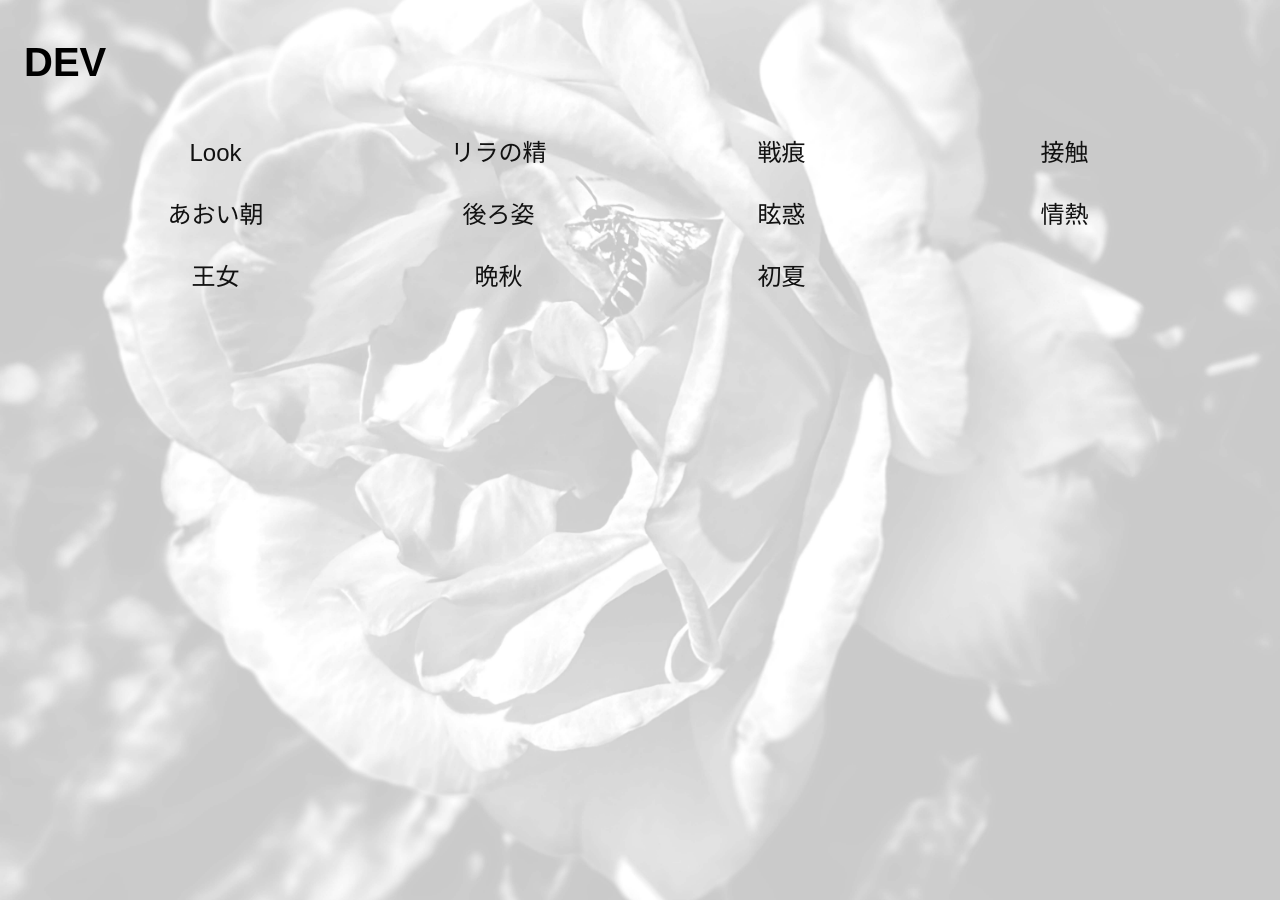
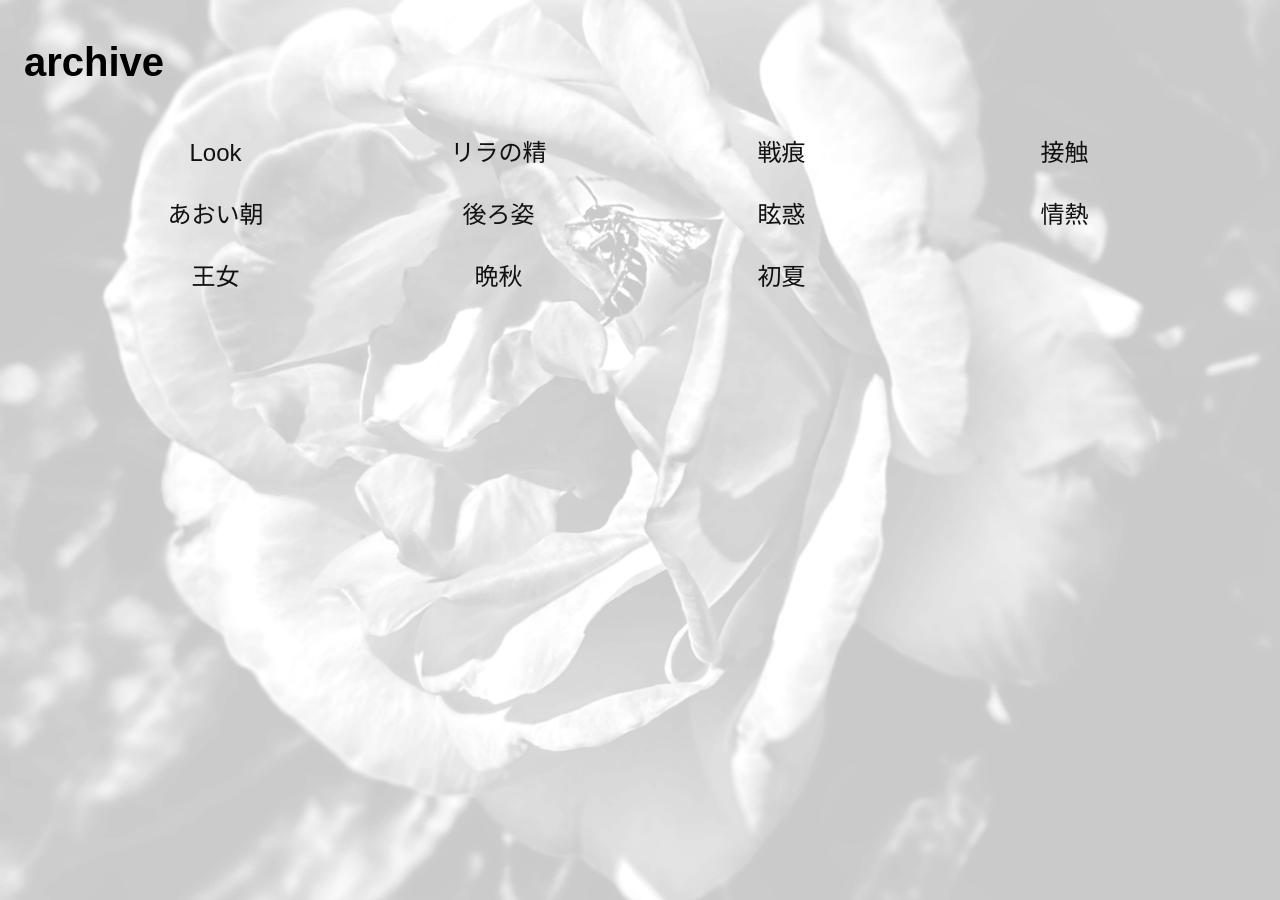
Before and after one commit to ohlucinda/gem-dtp, a Jekyll site: the page built from dev.html, in a window 1280 px wide. Built offline with Jekyll 4.4.1, drawn with Linux system fonts in a browser that asks for light colours; some web fonts are replaced.

Commit message:
Update dev.html

```diff
--- a/dev.html
+++ b/dev.html
@@ -92,7 +92,7 @@ opacity: 0.5;
 
 <body>
 
-<h1>DEV</h1>
+<h1>archive</h1>
 
 <div class="post-list">
 
```
